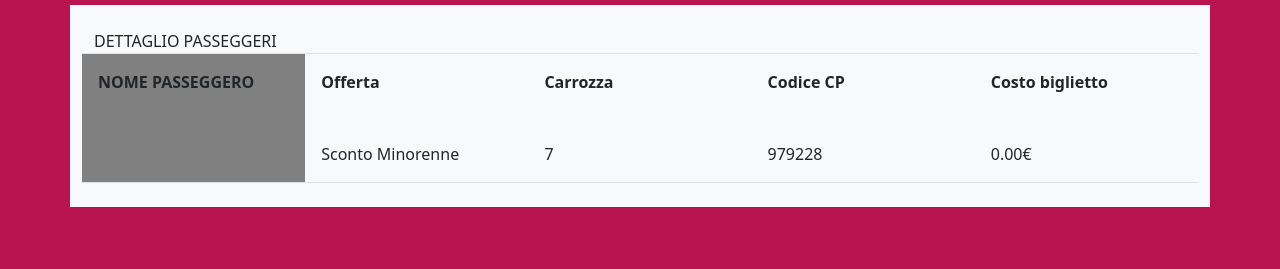
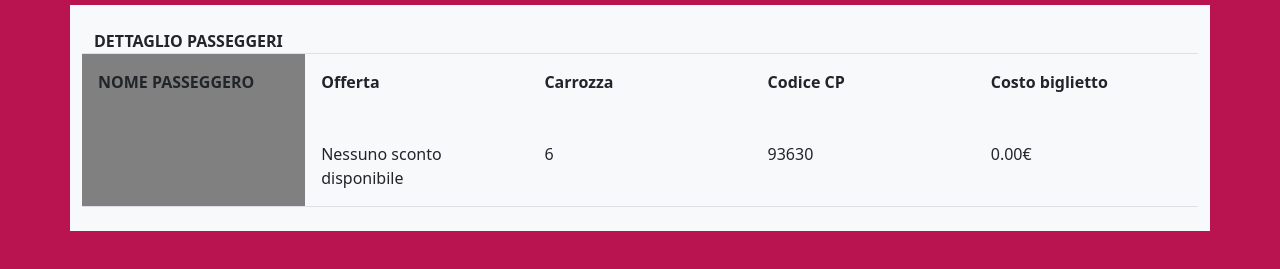
Before and after one commit to FraAccaBi/js-biglietto-treno-form, a plain HTML site: page index.html in a window 1280 px wide. Both pictures are taken after a click on the button "Genera". Shown: the part 311-580 px from the top of the page. Drawn offline with nearby package versions, Linux system fonts and the light colour scheme.

Commit message:
complete

```diff
--- a/assets/js/main.js
+++ b/assets/js/main.js
@@ -5,39 +5,52 @@ let nameValue;
 let kmValue;
 let ageValue;
 let prezzo;
-let elementOfferta = document.getElementById('offerta');
-let elementCostoBiglietto = document.getElementById('costo_biglietto');
 
-const bottoneGenera = document.getElementById('bottone')
 
-const nomePasseggero = document.getElementById('nome_passeggero')
 
-const elementSconto = document.getElementById('offerta')
+
+const nomePasseggero = document.getElementById('nome_passeggero');
+const elementOfferta = document.getElementById('offerta');
+const numeroCarrozza = document.getElementById('carrozza');
+const codiceBiglietto = document.getElementById('codice');
+const elementCostoBiglietto = document.getElementById('costo_biglietto');
+
+
+
+const bottoneGenera = document.getElementById('bottone');
+
+
+
+
 
 //aggiungo l'elementListener che si attiva al click del bottone Genera
+
 bottoneGenera.addEventListener ('click', function() {
     nameValue = document.getElementById("user_name").value;
     kmValue = Number(document.getElementById("km").value); //converto in nr il dato ottenuto come input
     prezzo = kmValue * (0.21) //formula per il costo a km
-    ageValue = document.getElementById("user_age").value; //ottengo le lezioni per il cilo che segue
+    ageValue = Number(document.getElementById("user_age").value); //ottengo la fascia d'età
     console.log(nameValue);
     console.log(kmValue);
     console.log(ageValue);
 
     //attribuisco gli sconti alla fascia d'età selezionata
-    if ( ageValue = '2') {
+    if ( ageValue == 2) {
         var sconto = kmValue * (0.21) * (0.2)
         console.log('Sconto di euro ' + sconto );
         prezzo = prezzo - sconto
         console.log('Il prezzo del biglietto è di euro ' + prezzo);
-    } else if (ageValue = '3') {
+        elementOfferta.innerHTML += 'Sconto Minorenne'
+    } else if (ageValue == 3) {
         var sconto = kmValue * (0.21) * (0.4)
         console.log('Sconto di euro ' + sconto);
         prezzo = prezzo - sconto
         console.log('Il prezzo del biglietto è di euro ' + prezzo);
+        elementOfferta.innerHTML += 'Sconto Over 65'
     } else {
         console.log('nessuno sconto applicabile');
         console.log('Il prezzo del biglietto è di euro ' + prezzo);
+        elementOfferta.innerHTML += 'Nessuno sconto disponibile'
     }
 
 
@@ -49,14 +62,10 @@ bottoneGenera.addEventListener ('click', function() {
 
     nomePasseggero.innerHTML += nameValue
 
-    if (ageValue = '2'){
-        elementSconto.innerHTML += 'Sconto Minorenne'
-    } else if (ageValue = '3'){
-        elementSconto.innerHTML += 'Sconto Over 65'
-    } else {
-        elementSconto.innerHTML += 'Nessuno sconto disponibile'
-    }
 
+    let random_biglietto = Math.ceil(Math.random() * 100000)
+    let random_carrozza = Math.ceil(Math.random() * 10)
 
-
+    codiceBiglietto.innerHTML += random_biglietto
+    numeroCarrozza.innerHTML += random_carrozza
 })
--- a/index.html
+++ b/index.html
@@ -32,7 +32,7 @@
                         <option value="1">Standard</option>
                         <option value="2">Minorenne</option>
                         <option value="3">Over 65</option>
-                      </select>
+                    </select>
                 </div>
             </div>
             <div class="row row-cols-2 d-flex justify-content-center">
@@ -48,7 +48,7 @@
             <h2 class="text-uppercase text-center text-light py-2">Il tuo biglietto</h2>
         </div>
         <div class="container align-self-center bg-light p-4 ">
-            <div class="text-uppercase">Dettaglio passeggeri</div>
+            <div class="text-uppercase fw-bold">Dettaglio passeggeri</div>
             <div class="row row-cols-5 border-top border-bottom">
                 <div class="col p-3 fw-bold" id="nome_passeggero">
                     <div class="text-uppercase  pb-3">
@@ -59,19 +59,16 @@
                     <div class="pb-5 fw-bold">
                         Offerta
                     </div>
-
                 </div>
                 <div class="col p-3" id="carrozza">
                     <div class="pb-5 fw-bold">
                         Carrozza
                     </div>
-                    7
                 </div >
                 <div class="col p-3" id="codice">
                     <div class="pb-5 fw-bold">
                         Codice CP
                     </div>
-                    979228
                 </div>
                 <div class="col p-3" id="costo_biglietto">
                     <div class="pb-5 fw-bold">
```
